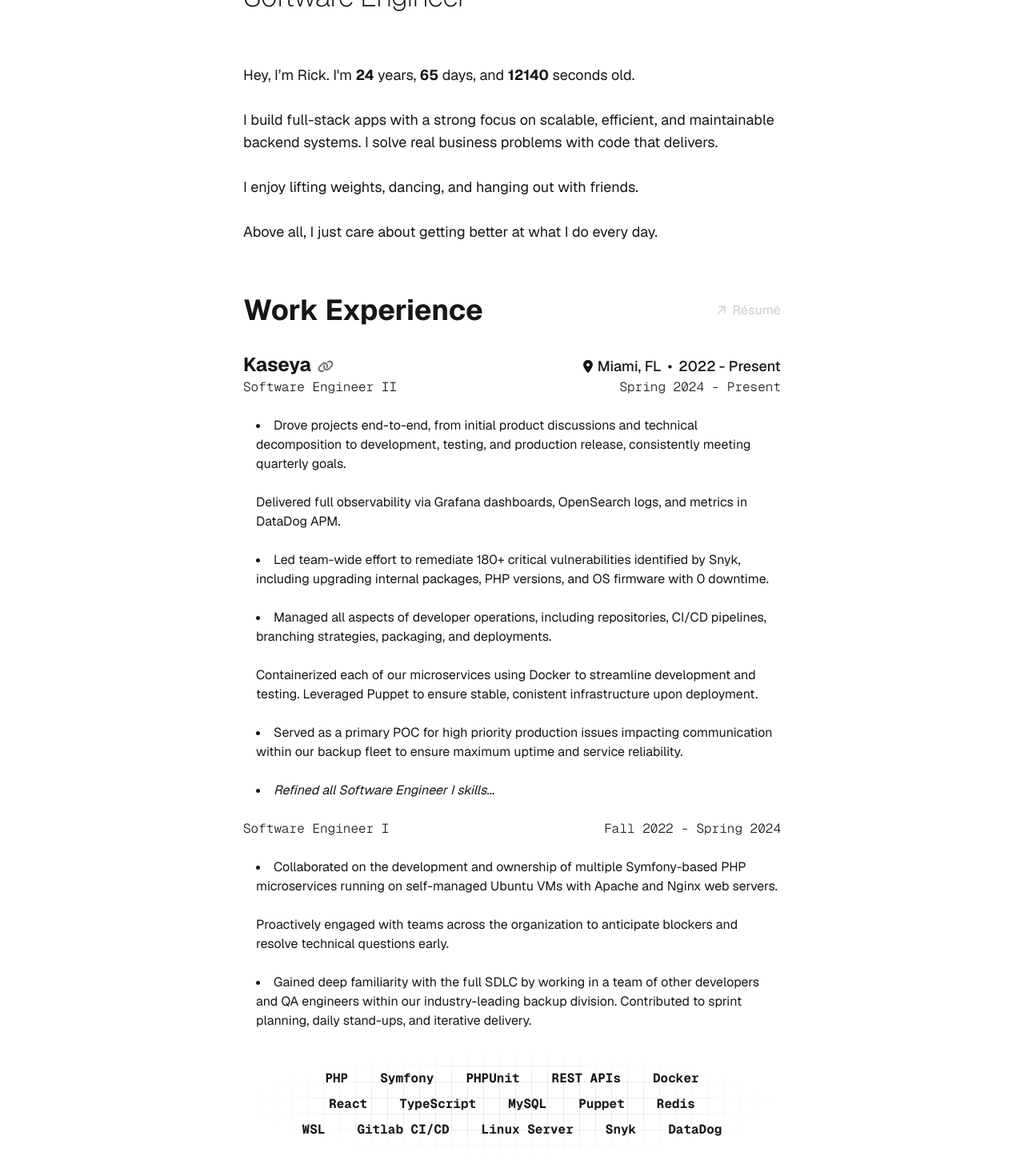
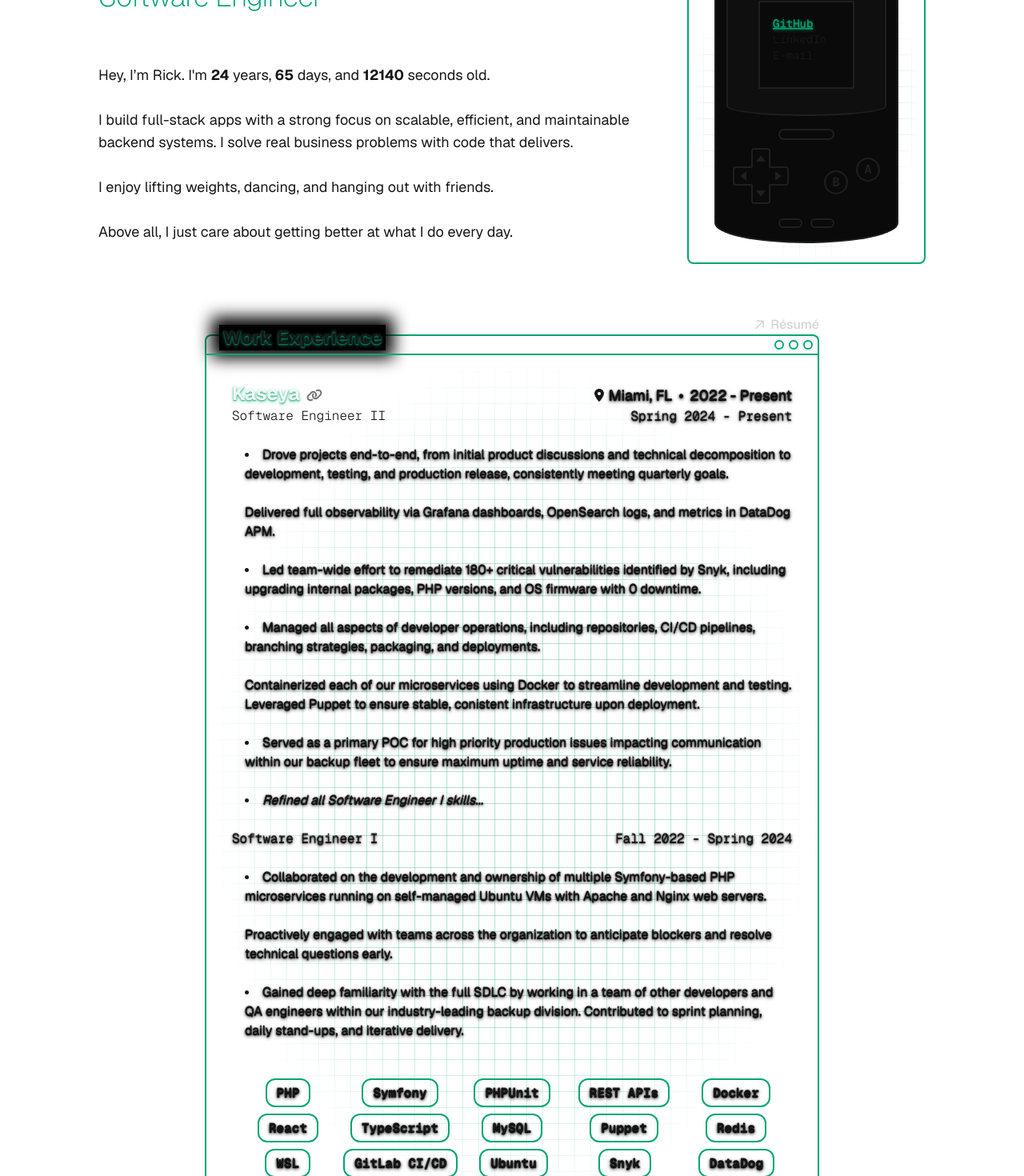
Before and after one commit to ricardocolom64/site, a Next.js app: page / in a window 1280 px wide. Shown: the part 260-1730 px from the top of the page at 80% size. Built offline with nearby package versions, Linux system fonts and the light colour scheme.

Commit message:
add - socials + everything in windows

```diff
--- a/app/components/Header.tsx
+++ b/app/components/Header.tsx
@@ -2,12 +2,12 @@ import AgeCounter from "./AgeCounter";
 
 export default function Header() {
     return (
-        <>
+        <div className="flex flex-col gap-[64px]">
             <div className="w-2xl">
                 <div className="text-7xl font-bold tracking-tight">
                     Ricardo Colom
                 </div>
-                <div className="text-4xl font-extralight tracking-tight">
+                <div className="text-4xl font-extralight tracking-tight text-[#00A576]">
                     Software Engineer
                 </div>
             </div>
@@ -24,6 +24,6 @@ export default function Header() {
                 <br />
                 Above all, I just care about getting better at what I do every day.
             </div>
-        </>
+        </div>
     )
 }
--- /dev/null
+++ b/app/components/Monitor.tsx
@@ -0,0 +1,98 @@
+export default function Monitor() {
+    return (
+        <div className="flex flex-col">
+            <div className="h-6 border-2 border-[#00A576] border-b-0 rounded-t-lg  flex w-[100%] justify-end items-center relative">
+                <div className="absolute left-4 bottom-1 bg-[#000000] text-shadow-md text-shadow-[#00A576]/50 shadow-[0px_0px_20px_10px_#000000] w-max h-max text-2xl font-bold px-1">
+                    Socials
+                </div>
+                <div className="flex flex-row gap-1.5 pr-1.5">
+                    <div className="aspect-square h-3 border-2 border-[#00A576] rounded-full"></div>
+                    <div className="aspect-square h-3 border-2 border-[#00A576] rounded-full"></div>
+                    <div className="aspect-square h-3 border-2 border-[#00A576] rounded-full"></div>
+                </div>
+            </div>
+            <div className="relative">
+                <div className="absolute z-0 inset-0 bg-[linear-gradient(to_right,#00A57650_1px,transparent_1px),linear-gradient(to_bottom,#00A57650_1px,transparent_1px)] bg-[size:20px_20px] [mask-image:radial-gradient(ellipse_50%_50%_at_50%_50%,#000_50%,transparent_100%)]"></div>
+                <div className="border-2 border-[#00A576] rounded-b-lg px-8 py-6 flex flex-col justify-center items-center relative">
+                    <div className="h-[300px] w-[230px] bg-[#0A0A0A] rounded-t-[3%] border-2 border-b-0 border-[#1F1F1F] relative">
+                        <div className="absolute top-6 left-1/2 transform -translate-x-1/2">
+                            <div className="h-[140px] w-[200px] rounded-t-[5%] border-2 border-b-0 bg-[#0F0F0F] border-[#1F1F1F]">
+                            </div>
+                            <div className="h-[25px] w-[200px] rounded-b-[85%] border-2 border-t-0 bg-[#0F0F0F] border-[#1F1F1F]">
+                            </div>
+                            {/* Screen */}
+                            <div className="h-[110px] w-[120px] border-2 border-[#1F1F1F] bg-[#0A0A0A] absolute top-19 left-1/2 transform -translate-x-1/2 -translate-y-1/2">
+                                <div className="flex flex-col text-sm font-[family-name:var(--font-geist-mono)] m-4">
+                                    <div className="text-[#00A576] text-shadow-md text-shadow-[#00A576]/50 underline">
+                                        GitHub
+                                    </div>
+                                    <div>
+                                        LinkedIn
+                                    </div>
+                                    <div>
+                                        E-mail
+                                    </div>
+                                </div>
+                            </div>
+                            <div className="h-[140px] w-[200px] left-1/2 absolute transform -translate-x-1/2">
+                                {/* Company */}
+                                <div className="h-[14px] w-[70px] rounded-full border-2 border-[#1F1F1F] left-1/2 top-4 absolute transform -translate-x-1/2">
+                                </div>
+                                <div className="h-[70px] w-[70px] left-2 top-10 absolute">
+                                    {/* Up */}
+                                    <div className="h-[24px] w-[24px] rounded-t-sm border-2 border-b-0 border-[#1F1F1F] left-1/2 top-0 transform -translate-x-1/2 absolute">
+                                        <div className="w-0 h-0 border-l-[6px] border-l-transparent border-b-[8px] border-b-[#1F1F1F] border-r-[6px] border-r-transparent left-1/2 top-1/2 transform -translate-x-1/2 -translate-y-1/2 absolute">
+                                        </div>
+                                    </div>
+                                    {/* Left */}
+                                    <div className="h-[24px] w-[24px] rounded-l-sm border-2 border-r-0 border-[#1F1F1F] left-0 top-1/2 transform -translate-y-1/2 absolute">
+                                        <div className="w-0 h-0 border-t-[6px] border-t-transparent border-r-[8px] border-r-[#1F1F1F] border-b-[6px] border-b-transparent left-1/2 top-1/2 transform -translate-x-1/2 -translate-y-1/2 absolute">
+                                        </div>
+                                    </div>
+                                    {/* Right */}
+                                    <div className="h-[24px] w-[24px] rounded-r-sm border-2 border-l-0 border-[#1F1F1F] right-0 top-1/2 transform -translate-y-1/2 absolute">
+                                        <div className="w-0 h-0 border-t-[6px] border-t-transparent border-l-[8px] border-l-[#1F1F1F] border-b-[6px] border-b-transparent left-1/2 top-1/2 transform -translate-x-1/2 -translate-y-1/2 absolute">
+                                        </div>
+                                    </div>
+                                    {/* Down */}
+                                    <div className="h-[24px] w-[24px] rounded-b-sm border-2 border-t-0 border-[#1F1F1F] left-1/2 bottom-0 transform -translate-x-1/2 absolute">
+                                        <div className="w-0 h-0 border-l-[6px] border-l-transparent border-t-[8px] border-t-[#1F1F1F] border-r-[6px] border-r-transparent left-1/2 top-1/2 transform -translate-x-1/2 -translate-y-1/2 absolute">
+                                        </div>
+                                    </div>
+                                    {/* Center */}
+                                    <div className="h-[24px] w-[24px] left-1/2 top-1/2 transform -translate-x-1/2 -translate-y-1/2 absolute">
+                                    </div>
+                                </div>
+                                {/* A and B */}
+                                <div className="h-[70px] w-[70px] right-2 top-10 absolute font-[family-name:var(--font-geist-mono)]">
+                                    {/* B */}
+                                    <div className="h-[30px] w-[30px] rounded-full border-2 border-[#1F1F1F] left-0 top-7 absolute">
+                                        <div className="text-[#1F1F1F] font-bold absolute left-1/2 top-1/2 transform -translate-x-1/2 -translate-y-1/2 ">
+                                            B
+                                        </div>
+                                    </div>
+                                    {/* A */}
+                                    <div className="h-[30px] w-[30px] rounded-full border-2 border-[#1F1F1F] right-0 bottom-7 absolute">
+                                        <div className="text-[#1F1F1F] font-bold absolute left-1/2 top-1/2 transform -translate-x-1/2 -translate-y-1/2 ">
+                                            A
+                                        </div>
+                                    </div>
+                                </div>
+                                <div className="h-[16px] w-[70px] left-1/2 bottom-0 absolute transform -translate-x-1/2">
+                                    {/* Start */}
+                                    <div className="h-[12px] w-[30px] rounded-full border-2 border-[#1F1F1F] left-0 bottom-0 absolute">
+                                    </div>
+                                    {/* Select */}
+                                    <div className="h-[12px] w-[30px] rounded-full border-2 border-[#1F1F1F] right-0 bottom-0 absolute">
+                                    </div>
+                                </div>
+                            </div>
+                        </div>
+                    </div>
+                    <div className="h-[50px] w-[230px] bg-[#0A0A0A] rounded-b-[85%] border-2 border-t-0 border-[#1F1F1F]">
+                    </div>
+                </div>
+            </div>
+        </div>
+    )
+}
--- a/app/components/Projects.tsx
+++ b/app/components/Projects.tsx
@@ -80,7 +80,7 @@ export default function Projects() {
                                 {project.title}
                             </div>
                             <div className={`w-full h-full relative`}>
-                                <div className="absolute inset-0 bg-[linear-gradient(to_right,#77777725_1px,transparent_1px),linear-gradient(to_bottom,#77777725_1px,transparent_1px)] bg-[size:20px_20px] [mask-image:radial-gradient(ellipse_50%_50%_at_50%_50%,#000_50%,transparent_100%)]"></div>
+                                <div className="absolute z-0 inset-0 bg-[linear-gradient(to_right,#00A57650_1px,transparent_1px),linear-gradient(to_bottom,#00A57650_1px,transparent_1px)] bg-[size:20px_20px] [mask-image:radial-gradient(ellipse_50%_50%_at_50%_50%,#000_50%,transparent_100%)]"></div>
                                 {/* <div className={`z-10 bg-yellow-500 absolute origin-center transition-all duration-300 ${activeCard === index && isHovering ? 'opacity-100' : 'opacity-0'}`}>
                                     HOVERING
                                 </div> */}
--- a/app/components/WorkExperience.tsx
+++ b/app/components/WorkExperience.tsx
@@ -47,11 +47,8 @@ function LinkIcon() {
 
 export default function WorkExperience() {
     return (
-        <div className="w-2xl">
-            <div className="flex justify-between relative">
-                <div className="text-4xl font-bold">
-                    Work Experience
-                </div>
+        <div className="w-3xl self-center">
+            <div className="flex justify-end">
                 <a href="#" className="flex items-center text-neutral-300 hover:text-neutral-100 transition-all">
                     <ArrowIcon />
                     <div className="ml-2 font-medium self-center">
@@ -59,9 +56,21 @@ export default function WorkExperience() {
                     </div>
                 </a>
             </div>
-            <div className="mt-8">
+            <div className="h-6 border-2 border-[#00A576] border-b-0 rounded-t-lg  flex w-[100%] justify-end items-center relative">
+                <div className="absolute left-4 bottom-1 bg-[#000000] text-shadow-md text-shadow-[#00A576]/50 shadow-[0px_0px_20px_10px_#000000] w-max h-max text-2xl font-bold px-1">
+                    Work Experience
+                </div>
+                <div className="flex flex-row gap-1.5 pr-1.5">
+                    <div className="aspect-square h-3 border-2 border-[#00A576] rounded-full"></div>
+                    <div className="aspect-square h-3 border-2 border-[#00A576] rounded-full"></div>
+                    <div className="aspect-square h-3 border-2 border-[#00A576] rounded-full"></div>
+                </div>
+            </div>
+            <div className="p-8 border-2 border-[#00A576] rounded-b-lg relative">
+                <div className="absolute z-0 inset-0 bg-[linear-gradient(to_right,#00A57650_1px,transparent_1px),linear-gradient(to_bottom,#00A57650_1px,transparent_1px)] bg-[size:20px_20px] [mask-image:radial-gradient(ellipse_50%_50%_at_50%_50%,#000_50%,transparent_100%)]"></div>
+                <div className="z-10 relative text-shadow-md text-shadow-[#000000]">
                     <div className="flex justify-between">
-                    <div className="flex flex-row gap-2 text-2xl font-bold">
+                        <div className="flex flex-row gap-2 text-2xl font-bold text-neutral-100 text-shadow-md text-shadow-[#00A576]/50">
                             <div>
                                 Kaseya
                             </div>
@@ -90,7 +99,7 @@ export default function WorkExperience() {
                         {/* SE II Block */}
                         <div className="flex flex-col">
                             <div className="font-light flex justify-between font-[family-name:var(--font-geist-mono)]">
-                            <div>
+                                <div className="text-shadow-md text-shadow-neutral-100/50">
                                     Software Engineer II
                                 </div>
                                 <div>
@@ -145,63 +154,29 @@ export default function WorkExperience() {
                             </div>
                         </div>
                         {/* Tools */}
-                    <div className="flex flex-col relative">
-                        <div className="absolute inset-0 bg-[linear-gradient(to_right,#77777725_1px,transparent_1px),linear-gradient(to_bottom,#77777725_1px,transparent_1px)] bg-[size:20px_20px] [mask-image:radial-gradient(ellipse_50%_50%_at_50%_50%,#000_50%,transparent_100%)]"></div>
-                        <div className="z-10 flex flex-col font-bold my-6 font-[family-name:var(--font-geist-mono)] gap-2">
-                            <div className="flex flex-row self-center gap-10">
-                                <div>
-                                    PHP
-                                </div>
-                                <div>
-                                    Symfony
-                                </div>
-                                <div>
-                                    PHPUnit
-                                </div>
-                                <div>
-                                    REST APIs
-                                </div>
-                                <div>
-                                    Docker
+                        <div className="flex flex-col">
+                            <div className="flex flex-col font-bold my-6 font-[family-name:var(--font-geist-mono)] gap-2">
+                                {[
+                                    ['PHP', 'Symfony', 'PHPUnit', 'REST APIs', 'Docker'],
+                                    ['React', 'TypeScript', 'MySQL', 'Puppet', 'Redis'],
+                                    ['WSL', 'GitLab CI/CD', 'Ubuntu', 'Snyk', 'DataDog']
+                                ].map((row, i) => (
+                                    <div key={i} className="flex flex-row justify-left">
+                                        {row.map((tool) => (
+                                            <div key={tool} className="w-[300px] flex justify-center">
+                                                <div className="w-max border-2 border-[#00A576] rounded-xl p-1 px-3">
+                                                    {tool}
                                                 </div>
                                             </div>
-                            <div className="flex flex-row self-center gap-10">
-                                <div>
-                                    React
+                                        ))}
                                     </div>
-                                <div>
-                                    TypeScript
-                                </div>
-                                <div>
-                                    MySQL
-                                </div>
-                                <div>
-                                    Puppet
-                                </div>
-                                <div>
-                                    Redis
-                                </div>
-                            </div>
-                            <div className="flex flex-row self-center gap-10">
-                                <div>
-                                    WSL
-                                </div>
-                                <div>
-                                    Gitlab CI/CD
-                                </div>
-                                <div>
-                                    Linux Server
-                                </div>
-                                <div>
-                                    Snyk
-                                </div>
-                                <div>
-                                    DataDog
+                                ))}
                             </div>
                         </div>
                     </div>
+
                 </div>
-                </div>
+
             </div>
         </div >
     )
--- a/app/page.tsx
+++ b/app/page.tsx
@@ -3,6 +3,7 @@ import Image from "next/image";
 import WorkExperience from './components/WorkExperience';
 import Header from './components/Header';
 import Projects from './components/Projects';
+import Monitor from './components/Monitor';
 
 export default function Home() {
   return (
@@ -13,7 +14,10 @@ export default function Home() {
             scene="https://prod.spline.design/e8c2n7YKrIwpp7zX/scene.splinecode"
           />
         </div> */}
-        <Header />
+        <div className="flex flex-row gap-[64px]">
+          <Header />
+          <Monitor />
+        </div>
         <WorkExperience />
         <Projects />
         {/* <div className="flex gap-4 items-center flex-col sm:flex-row">
```
Lines whose indentation alone changed are shown as unchanged.
